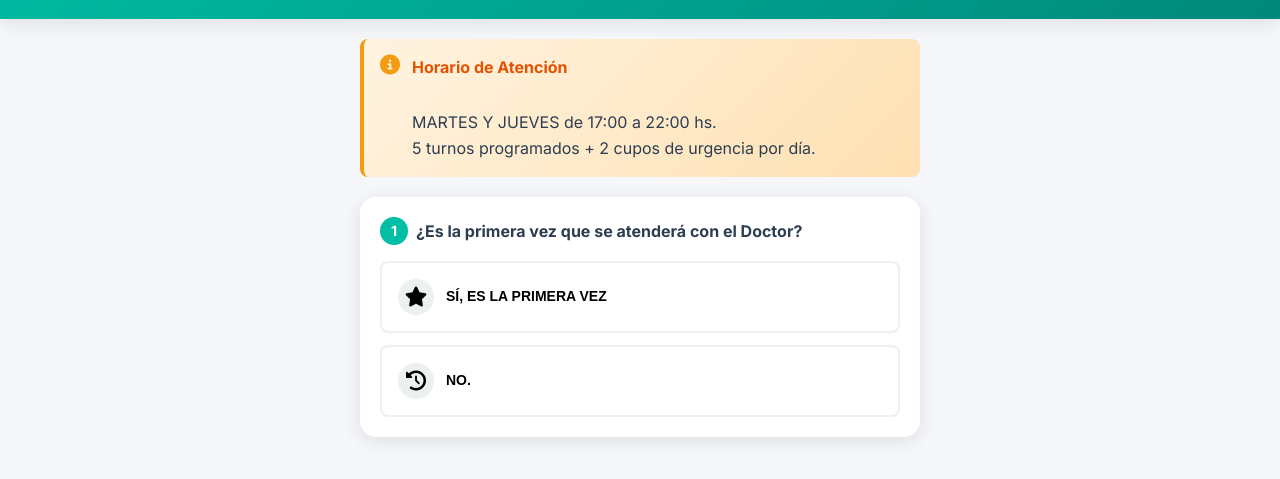
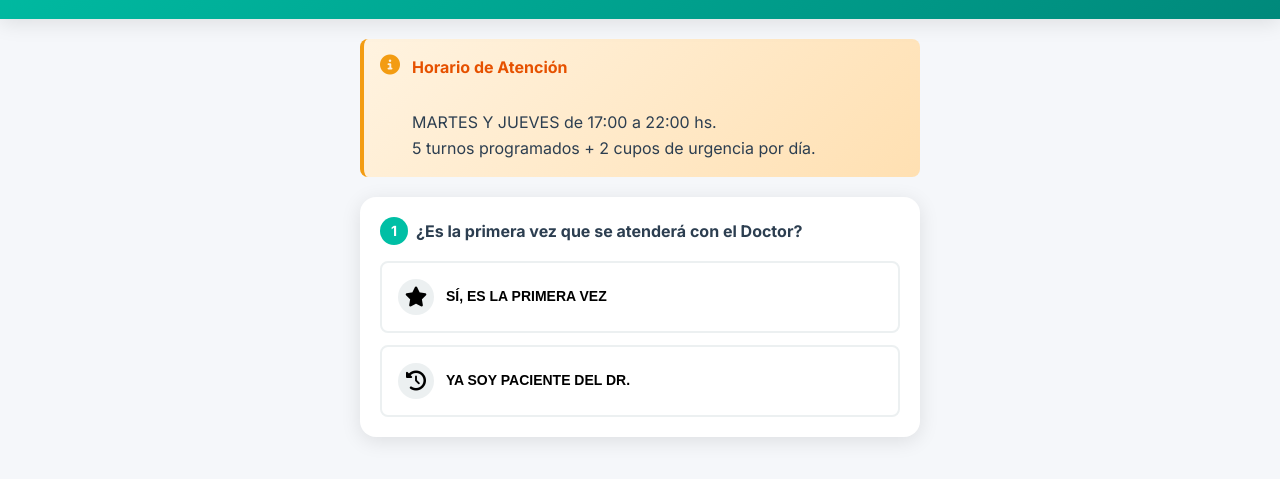
Before and after one commit to estebanroa19erp-wq/Sistema-de-Atencion-Dr.-Rolando-Pantich, a plain HTML site: page index.html in a window 1280 px wide. Shown: the part 169-648 px from the top of the page. Drawn offline with Linux system fonts and the light colour scheme.

Commit message:
Add files via upload

```diff
--- a/index.html
+++ b/index.html
@@ -142,7 +142,7 @@
                 <button class="btn-option" onclick="responderP1('NO_YA_ATENDIDO', this)">
                     <i class="fas fa-history"></i>
                     <div class="btn-option-content">
-                        <span class="btn-option-title">NO.</span>
+                        <span class="btn-option-title">YA SOY PACIENTE DEL DR.</span>
                     </div>
                 </button>
             </div>
```
